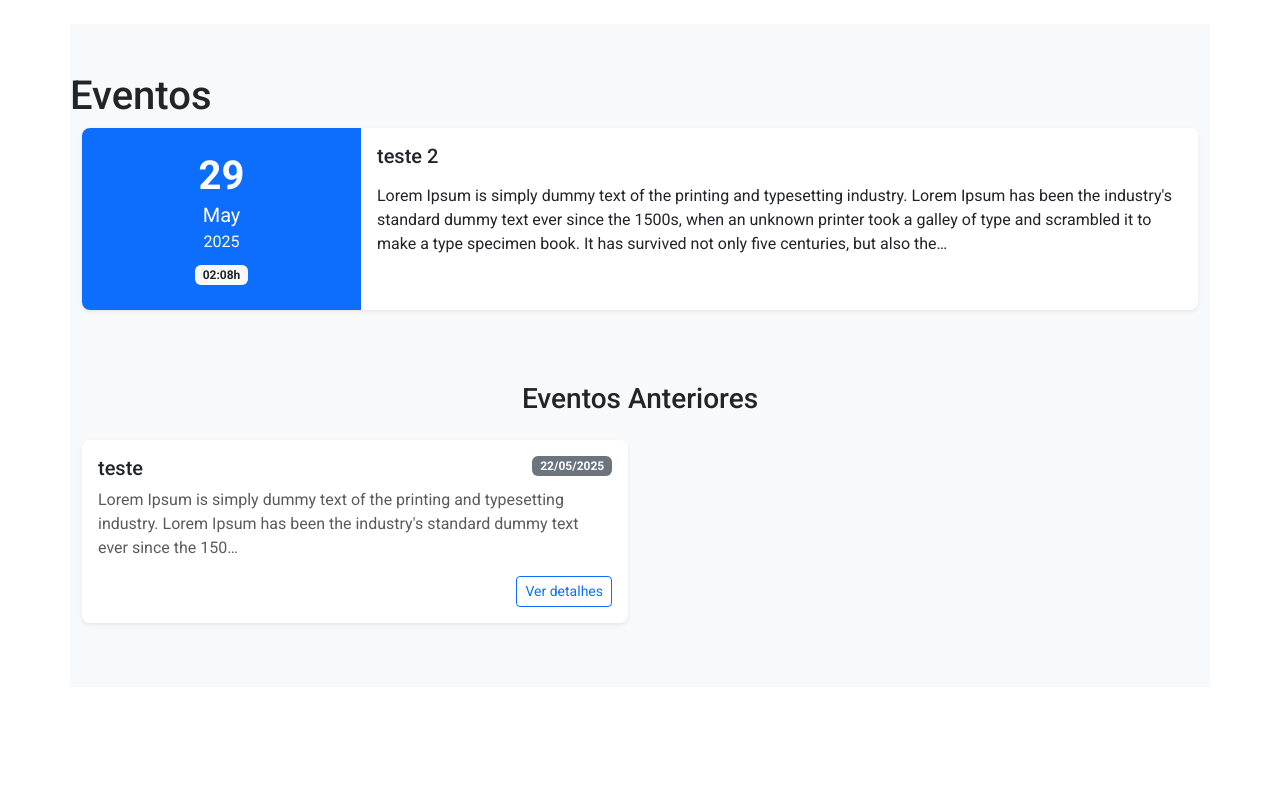
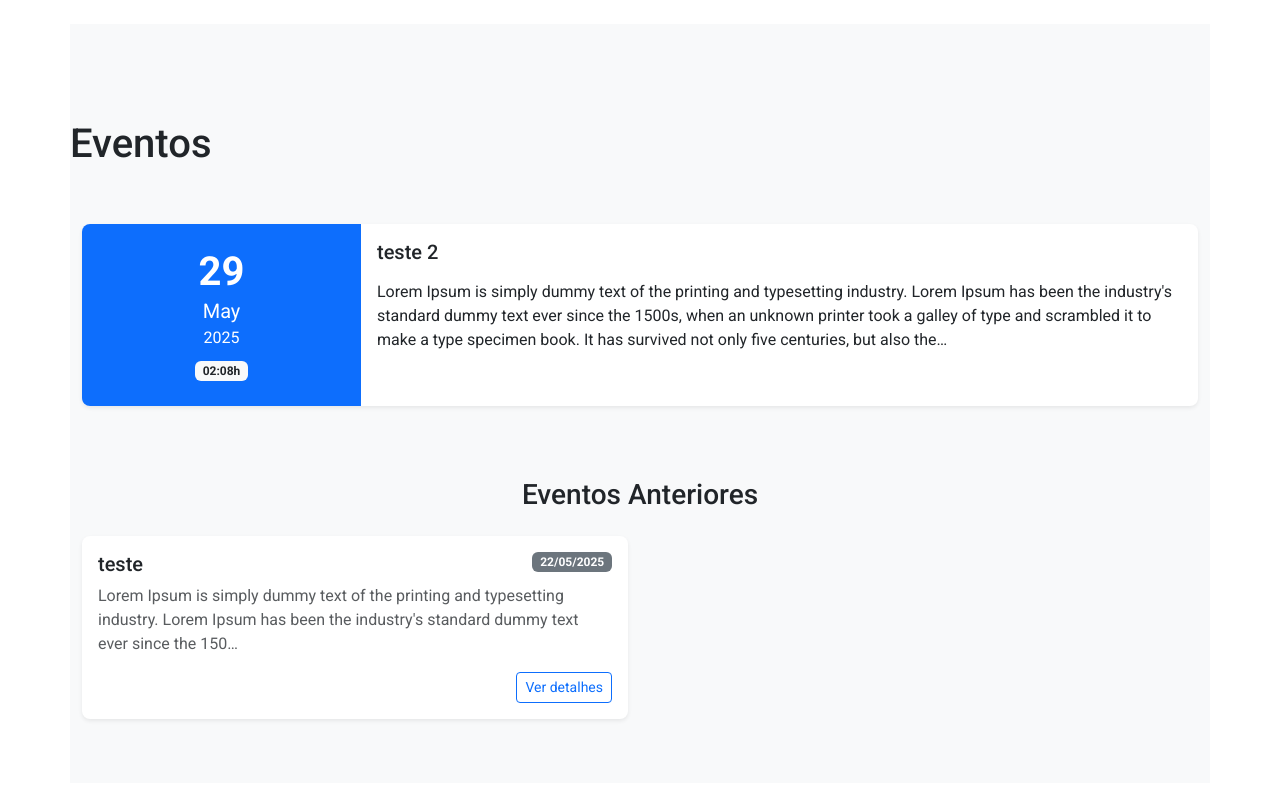
Before and after one commit to msbonfim/pl_corarte2025, a Django app: page /eventos/ in a window 1280 px wide. Shown: the part 108-915 px from the top of the page. Before the commit the page ends 734 px from the top, so only its background shows below. Run offline with Django 5.2, Linux system fonts and the light colour scheme; data comes from the database, SQL or seed files in the repository.

Commit message:
Update lista_eventos.html

```diff
--- a/eventos/templates/eventos/lista_eventos.html
+++ b/eventos/templates/eventos/lista_eventos.html
@@ -1,8 +1,8 @@
 {% extends 'base.html' %}
 
 {% block content %}
-<section class="container eventos-section mt-4 mb-4 pt-5">
-    <h1>Eventos</h1>
+<section class="container eventos-section mt-4 mb-4">
+    <h1 class="pb-5 pt-5">Eventos</h1>
     <div class="container">
 
         {% if eventos_futuros %}
```
